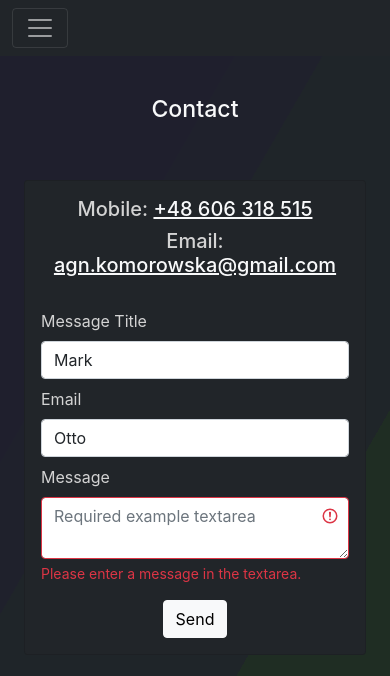
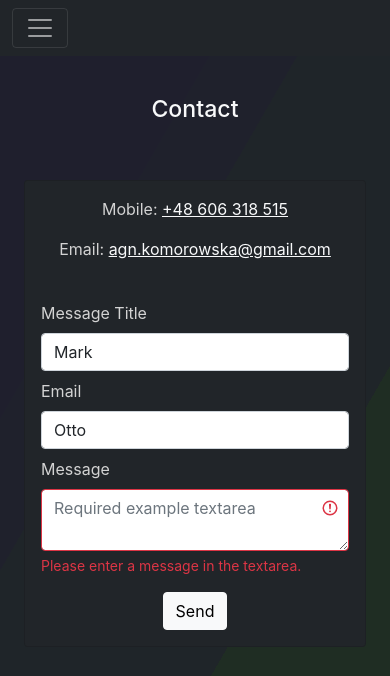
Before and after one commit to agnKomorowska/personal-website, a React (Create React App) app: page /contact in a window 390 px wide. Shown: the top 676 px of the page. Built offline with nearby package versions, Linux system fonts and the light colour scheme.

Commit message:
fix background on mobile

```diff
--- a/src/App.css
+++ b/src/App.css
@@ -15,6 +15,7 @@ body {
   z-index: -1;
   animation: slide 3s ease-in-out infinite alternate;
   opacity: .5;
+  background-size: 120% 120%;
 }
 
 .bg-2 {
@@ -27,25 +28,25 @@ body {
 }
 
 .bg-home {
-  background-image: linear-gradient(-60deg, #150005 50%, #000010 50%);
+  background-image: linear-gradient(-60deg, #150005 60%, #000010 60%);
 }
 .bg-about {
-  background-image: linear-gradient(-60deg, #001018 50%, #000010 50%);
+  background-image: linear-gradient(-60deg, #001018 60%, #000010 60%);
 }
 .bg-timeline {
-  background-image: linear-gradient(-60deg, #001510 50%, #000010 50%);
+  background-image: linear-gradient(-60deg, #001510 60%, #000010 60%);
 }
 .bg-skills {
-  background-image: linear-gradient(-60deg, #150510 50%, #000010 50%);
+  background-image: linear-gradient(-60deg, #150510 60%, #000010 60%);
 }
 .bg-projects {
-  background-image: linear-gradient(-60deg, #080814 50%, #000010 50%);
+  background-image: linear-gradient(-60deg, #080814 60%, #000010 60%);
 }
 .bg-contact {
-  background-image: linear-gradient(-60deg, #001005 50%, #000010 50%);
+  background-image: linear-gradient(-60deg, #001005 60%, #000010 60%);
 }
 .bg-notfound {
-  background-image: linear-gradient(-60deg, #000000 50%, #000010 50%);
+  background-image: linear-gradient(-60deg, #000000 60%, #000010 60%);
 }
 
 
--- a/src/components/contact/Contact.js
+++ b/src/components/contact/Contact.js
@@ -16,11 +16,11 @@ export default class Contact extends React.Component {
                         <div className="col col-12 col-lg-8 ">
                             <div className="card bg-dark p-3">
                                 <div className="row mb-3">
-                                    <div className="col-12 text-center">
-                                    <h5>Mobile: <a href="tel:+48606318515" className="link-light">+48 606 318 515</a></h5>
+                                    <div className="col-12 text-center mb-0">
+                                    <p>Mobile: <a href="tel:+48606318515" className="link-light">+48 606 318 515</a></p>
                                     </div>
-                                    <div className="col-12 text-center">
-                                        <h5>Email: <a href="mailto:agn.komorowska@gmail.com" className="link-light">agn.komorowska@gmail.com</a></h5>
+                                    <div className="col-12 text-center mt-0">
+                                        <p>Email: <a href="mailto:agn.komorowska@gmail.com" className="link-light">agn.komorowska@gmail.com</a></p>
                                     </div>
                                 </div>
                                 <form className="needs-validation" noValidate>
```
